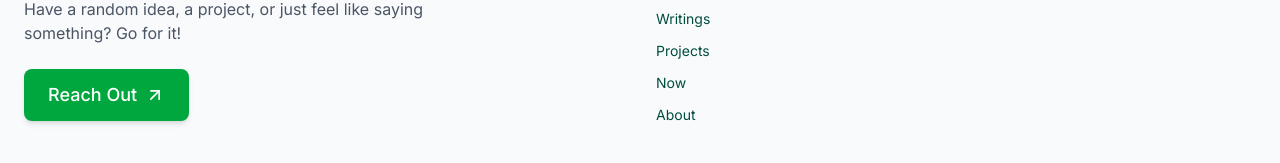
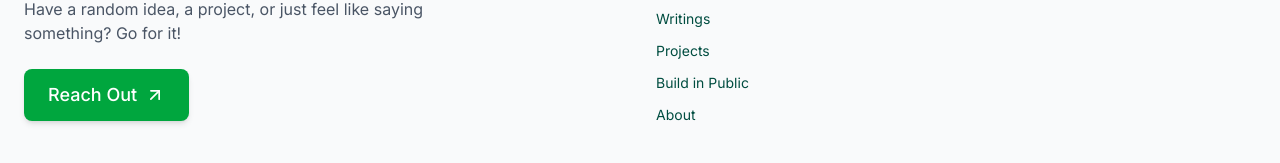
Before and after one commit to abdushakurob/abdushakurob.github.io, a Next.js app: page / in a window 1280 px wide. Shown: the part 2068-2231 px from the top of the page. Built offline with nearby package versions, Linux system fonts and the light colour scheme; no server answers; the database is empty.

Commit message:
Update Footer and Build component for improved navigation and UI enhancements

```diff
--- a/components/Footer.tsx
+++ b/components/Footer.tsx
@@ -63,8 +63,8 @@ const Footer: React.FC = () => {
                 <Link href="/projects" className="text-sm hover:text-blue-600 dark:hover:text-blue-400 transition-colors">
                   Projects
                 </Link>
-                <Link href="/now" className="text-sm hover:text-blue-600 dark:hover:text-blue-400 transition-colors">
-                  Now
+                <Link href="/build" className="text-sm hover:text-blue-600 dark:hover:text-blue-400 transition-colors">
+                  Build in Public
                 </Link>
                 <Link href="/about" className="text-sm hover:text-blue-600 dark:hover:text-blue-400 transition-colors">
                   About
```
Also changed, not shown: app/build/[slug]/page.tsx, app/build/page.tsx.
